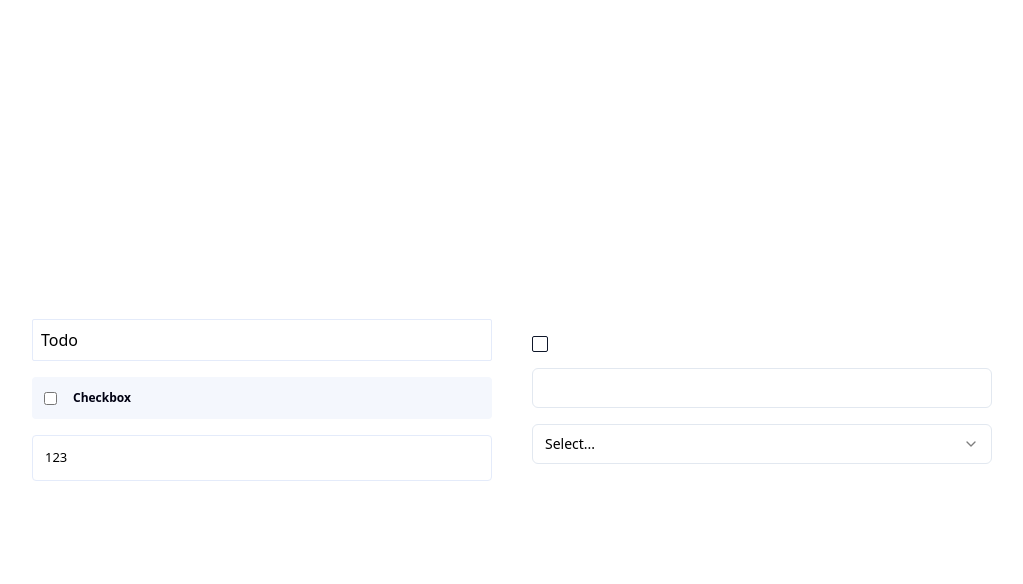
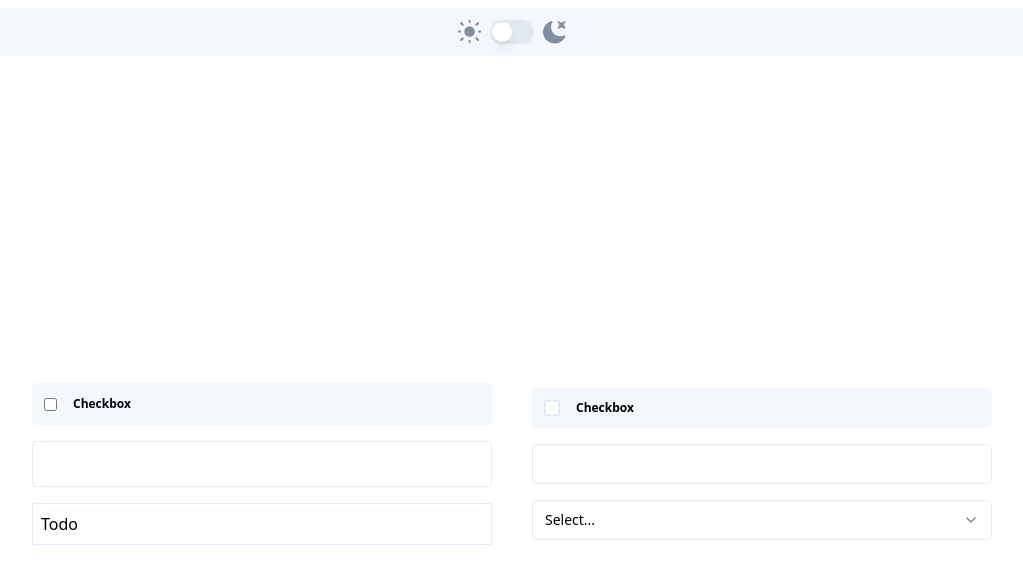
Before and after one commit to Krymancer/kanban-task-management, a Next.js app: page /components in a window 1280 px wide. Shown: the top 584 px of the page, without its empty margins (128-1151 px from the left). Built offline with nearby package versions, Linux system fonts and the light colour scheme.

Commit message:
feat: styling checkbox

```diff
--- a/src/app/components/page.tsx
+++ b/src/app/components/page.tsx
@@ -3,21 +3,38 @@
 import CheckboxOld from "@/components/Checkbox";
 import Dropdown from "@/components/Dropdown";
 import TextField from "@/components/TextField";
+import { ThemeToggle } from "@/components/theme-toogle";
 
 import { Checkbox } from "@/components/ui/checkbox";
 import { Input } from "@/components/ui/input";
 import { Select, SelectContent, SelectGroup, SelectItem, SelectLabel, SelectTrigger, SelectValue } from "@/components/ui/select";
+import { useState } from "react";
 
 export default function ComponentsPage() {
+  const [checked, setChecked] = useState(false);
+  const [value, setValue] = useState('');
+
+  const items = [
+    { label: 'Todo', value: 'Todo' },
+    { label: 'Doing', value: 'Doing' },
+    { label: 'Done', value: 'Done' },
+  ];
+
+
   return (
+    <>
+      <ThemeToggle />
       <div className="min-h-screen flex items-center justify-center gap-10 p-40">
         <div className="flex flex-col space-y-4 w-full">
-        <Dropdown onChange={() => { }} items={[{ label: 'Todo', value: 'Todo' }]} selected={{ label: 'Todo', value: 'Todo' }} />
-        <CheckboxOld label="Checkbox" onChange={() => { }} />
-        <TextField label="Text Field" value="123" onChange={() => { }} />
+          <CheckboxOld label="Checkbox" checked={checked} onChange={(e) => setChecked(e.target.checked)} />
+          <TextField label="Text Field" value={value} onChange={(e) => setValue(e.target.value)} />
+          <Dropdown onChange={() => { }} items={items} selected={items[0]} />
         </div>
         <div className="flex flex-col space-y-4 w-full">
-        <Checkbox>Teste</Checkbox>
+          <div className="flex gap-4 items-center bg-light-gray dark:bg-very-dark-gray h-10 p-3 rounded-md hover:bg-main-purple-hover/25 dark:hover:bg-main-purple-hover/25">
+            <Checkbox id="checkbox" />
+            <label htmlFor="checkbox" className="text-xs font-bold peer-data-[state=checked]:line-through">Checkbox</label>
+          </div>
           <Input />
           <Select>
             <SelectTrigger className="w-full">
@@ -33,5 +50,6 @@ export default function ComponentsPage() {
           </Select>
         </div>
       </div>
+    </>
   );
 }
--- a/src/components/ui/checkbox.tsx
+++ b/src/components/ui/checkbox.tsx
@@ -13,7 +13,7 @@ const Checkbox = React.forwardRef<
   <CheckboxPrimitive.Root
     ref={ref}
     className={cn(
-      "peer h-4 w-4 shrink-0 rounded-sm border border-slate-200 border-slate-900 ring-offset-white focus-visible:outline-none focus-visible:ring-2 focus-visible:ring-slate-950 focus-visible:ring-offset-2 disabled:cursor-not-allowed disabled:opacity-50 data-[state=checked]:bg-slate-900 data-[state=checked]:text-slate-50 dark:border-slate-800 dark:border-slate-50 dark:ring-offset-slate-950 dark:focus-visible:ring-slate-300 dark:data-[state=checked]:bg-slate-50 dark:data-[state=checked]:text-slate-900",
+      "peer h-4 w-4 shrink-0 rounded-sm border-2 bg-white dark:bg-dark-gray  border-lines-light dark:border-lines-dark ring-offset-white focus-visible:outline-none focus-visible:ring-2 focus-visible:ring-slate-950 focus-visible:ring-offset-2 disabled:cursor-not-allowed disabled:opacity-50 data-[state=checked]:bg-main-purple data-[state=checked]:text-white dark:ring-offset-slate-950 dark:focus-visible:ring-slate-300 dark:data-[state=checked]:bg-main-purple dark:data-[state=checked]:text-white",
       className
     )}
     {...props}
@@ -21,7 +21,7 @@ const Checkbox = React.forwardRef<
     <CheckboxPrimitive.Indicator
       className={cn("flex items-center justify-center text-current")}
     >
-      <Check className="h-4 w-4" />
+      <Check className="h-3 w-3 stroke-[4]" />
     </CheckboxPrimitive.Indicator>
   </CheckboxPrimitive.Root>
 ))
```
Lines whose indentation alone changed are shown as unchanged.
